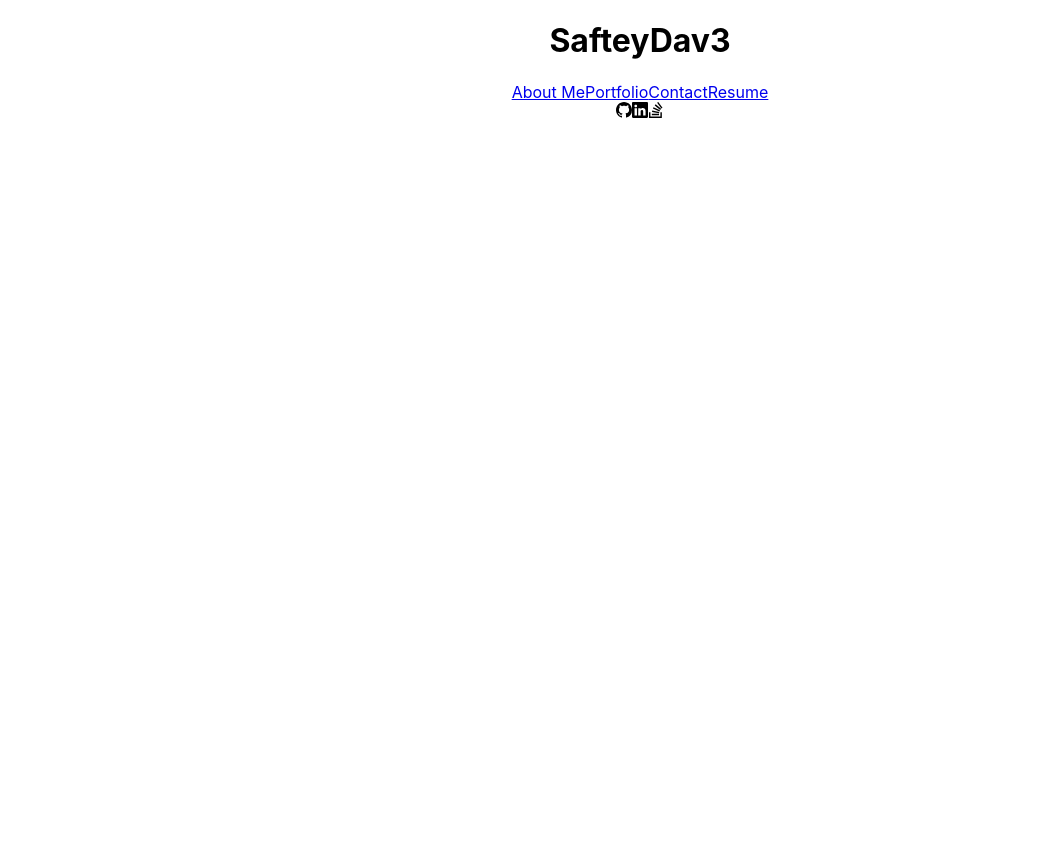
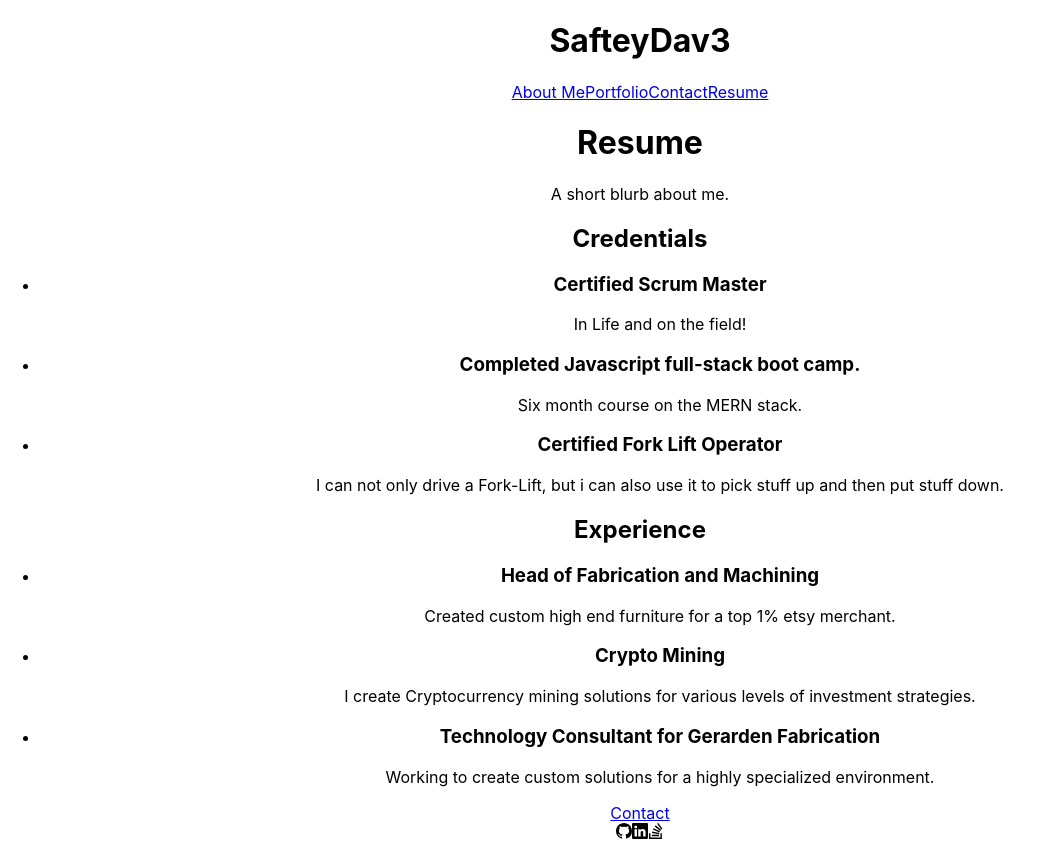
Before and after one commit to SafetyDav3/react-portfolio-genesis, a React (Create React App) app: page /Resume in a window 1280 px wide. Shown: the whole page, without its empty margins (0-1043 px from the left). Before the commit the page ends 800 px from the top, so only its background shows below. Built offline with nearby package versions, Linux system fonts and the light colour scheme.

Commit message:
about me working

```diff
--- a/src/App.js
+++ b/src/App.js
@@ -1,10 +1,13 @@
+import React, { useState } from "react";
 import "./App.css";
 import Contact from "./components/Contact";
 import Header from "./components/Header";
 import Footer from "./components/Footer";
-import Home from "./components/Home";
 import Portfolio from "./components/Portfolio";
-import Project from "./components/Project";
+import About from "./components/About";
+import Resume from "./components/Resume";
+// import Project from "./components/Project";
+// import Home from "./components/Home";
 import { BrowserRouter, Routes, Route } from "react-router-dom";
 
 function App() {
@@ -13,13 +16,14 @@ function App() {
       <Header />
       <BrowserRouter>
         <Routes>
-          <Route path="/Home" element={<Home />} />
+          <Route path="/Home" element={<Portfolio />} />
           <Route path="/Portfolio" element={<Portfolio />} />
           <Route path="/Contact" element={<Contact />} />
-          <Route path="/" element={<Home />} />
+          <Route path="/About" element={<About />} />
+          <Route path="/Resume" element={<Resume />} />
+          {/* <Route path="/" element={<About />} /> */}
         </Routes>
       </BrowserRouter>
-
       <Footer />
     </div>
   );
--- a/src/components/About.js
+++ b/src/components/About.js
@@ -11,3 +11,5 @@ function About() {
     </div>
   );
 }
+
+export default About;
--- a/src/components/Nav.js
+++ b/src/components/Nav.js
@@ -3,7 +3,7 @@ import React from "react";
 function Nav() {
   return (
     <div>
-      <a href="/Home">About Me</a>
+      <a href="/About">About Me</a>
       <a href="/Portfolio">Portfolio</a>
       <a href="/Contact">Contact</a>
       <a href="/Resume">Resume</a>
--- a/src/components/Resume.js
+++ b/src/components/Resume.js
@@ -3,6 +3,7 @@ import React from "react";
 const Resume = () => {
   return (
     <div>
+      <div className="container">
         <h1>Resume</h1>
         <p>A short blurb about me.</p>
         <h2>Credentials</h2>
@@ -46,5 +47,8 @@ const Resume = () => {
         </ul>
         <a href="./contact">Contact</a>
       </div>
+    </div>
   );
 };
+
+export default Resume;
```
Lines whose indentation alone changed are shown as unchanged.
